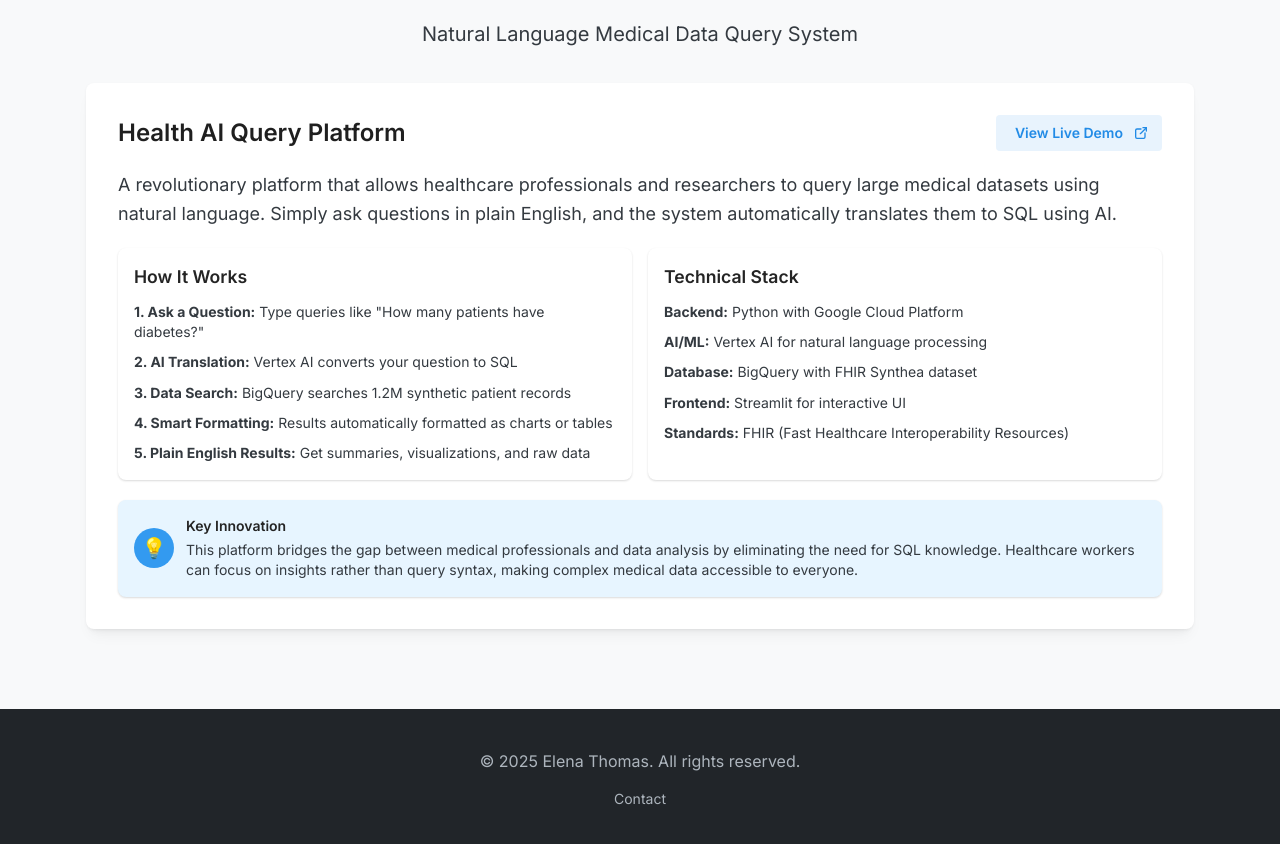
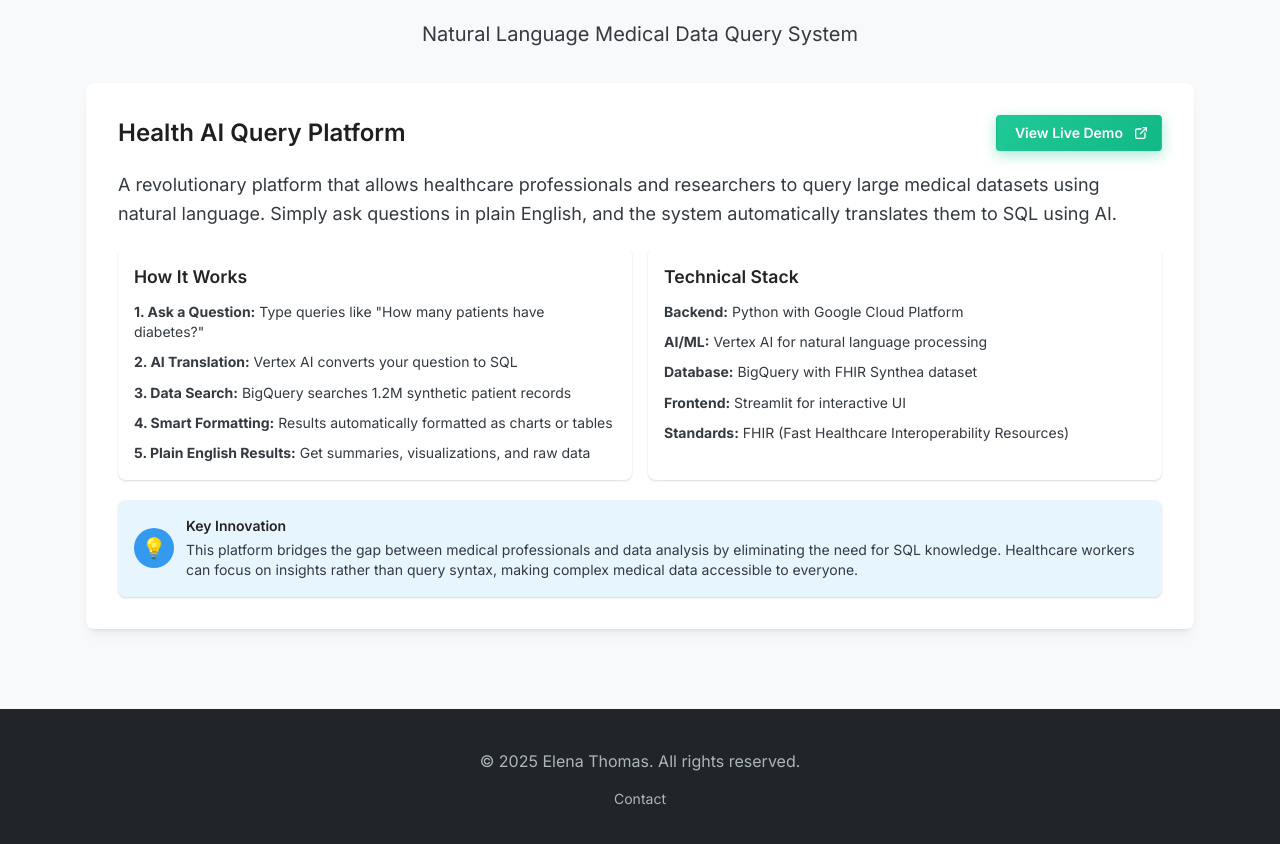
Before and after one commit to elena-s-thomas/portfolio, a Next.js app: page / in a window 1280 px wide. Shown: the part 1867-2711 px from the top of the page. Built offline with nearby package versions, Linux system fonts and the light colour scheme.

Commit message:
update live demo button colors

```diff
--- a/src/app/page.tsx
+++ b/src/app/page.tsx
@@ -154,8 +154,21 @@ export default function Home() {
                     component="a"
                     href="https://health-ai.elena-thomas.com/"
                     target="_blank"
-                    variant="light"
-                    color="blue"
+                    variant="filled"
+                    style={{
+                      backgroundColor: '#20c997',
+                      backgroundImage: 'linear-gradient(135deg, #20c997 0%, #12b886 100%)',
+                      boxShadow: '0 4px 14px 0 rgba(32, 201, 151, 0.4)',
+                      transition: 'all 0.3s ease',
+                    }}
+                    styles={{
+                      root: {
+                        '&:hover': {
+                          transform: 'translateY(-2px)',
+                          boxShadow: '0 6px 20px 0 rgba(32, 201, 151, 0.5)',
+                        }
+                      }
+                    }}
                     rightSection={<IconExternalLink size={16} />}
                   >
                     View Live Demo
```
